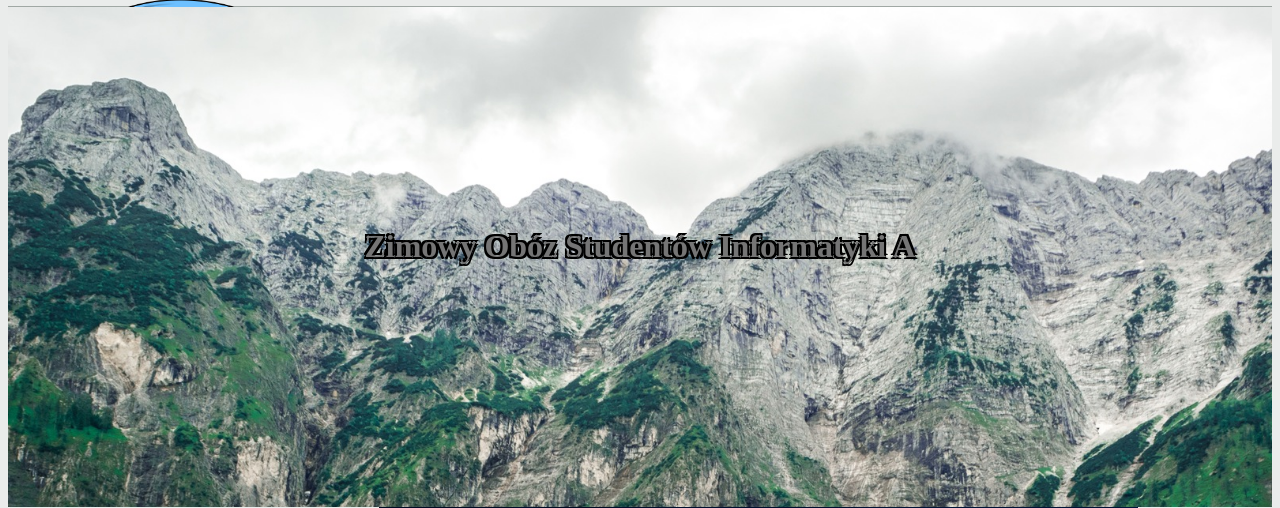
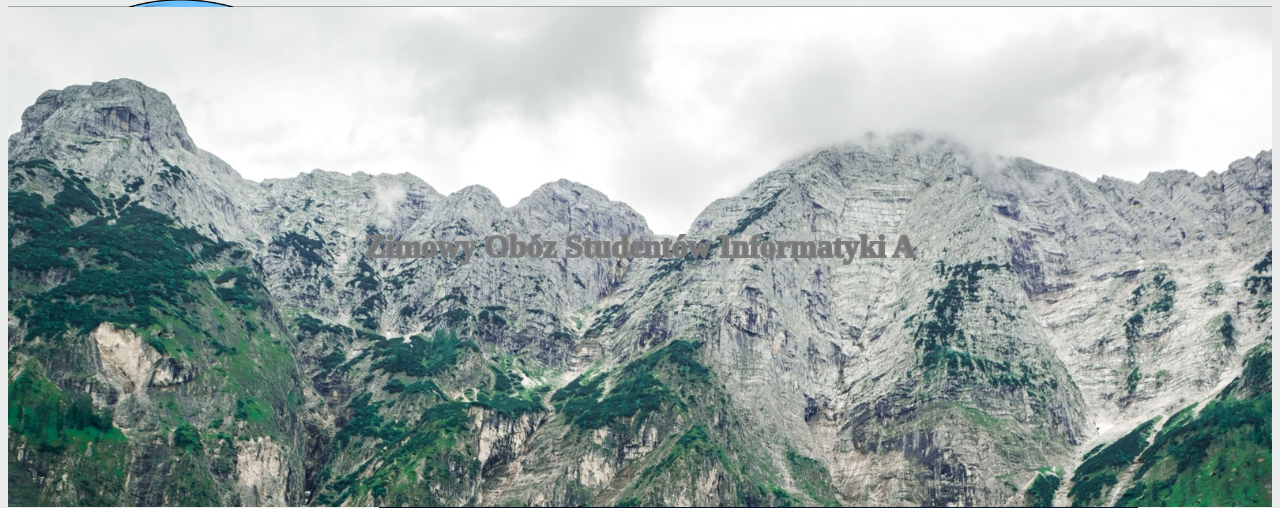
Before and after one commit to ksiuwr/zosia-site-v2016, a Django app: page / in a window 1280 px wide. Shown: the part 72-580 px from the top of the page. Run offline with Django 3.2, Linux system fonts and the light colour scheme; data that the repository does not hold is empty; some libraries are stand-ins or nearby versions.

Commit message:
Change stroke method and color

```diff
--- a/app/conferences/templates/conferences/index.html
+++ b/app/conferences/templates/conferences/index.html
@@ -6,7 +6,7 @@
 <div id="index-banner">
     <div class="section flexbox center-items-horizontal full-height">
         <div class="container">
-            <h1 class="header center grey-text text-lighten-4 stroke_black">
+            <h1 class="header center grey-text text-lighten-4 stroke_main_title">
                 Zimowy Obóz Studentów Informatyki A
             </h1>
             {% if zosia %}
--- a/app/static/css/main.css
+++ b/app/static/css/main.css
@@ -129,6 +129,11 @@ footer.page-footer {
             2px 2px 0 #000 !important;
 }
 
+.stroke_main_title
+{
+    -webkit-text-stroke: 2px #7e7e7e;
+}
+
 /** MESSAGES CLASSES **/
 .success {
     background-color: #1de9b6;
```
